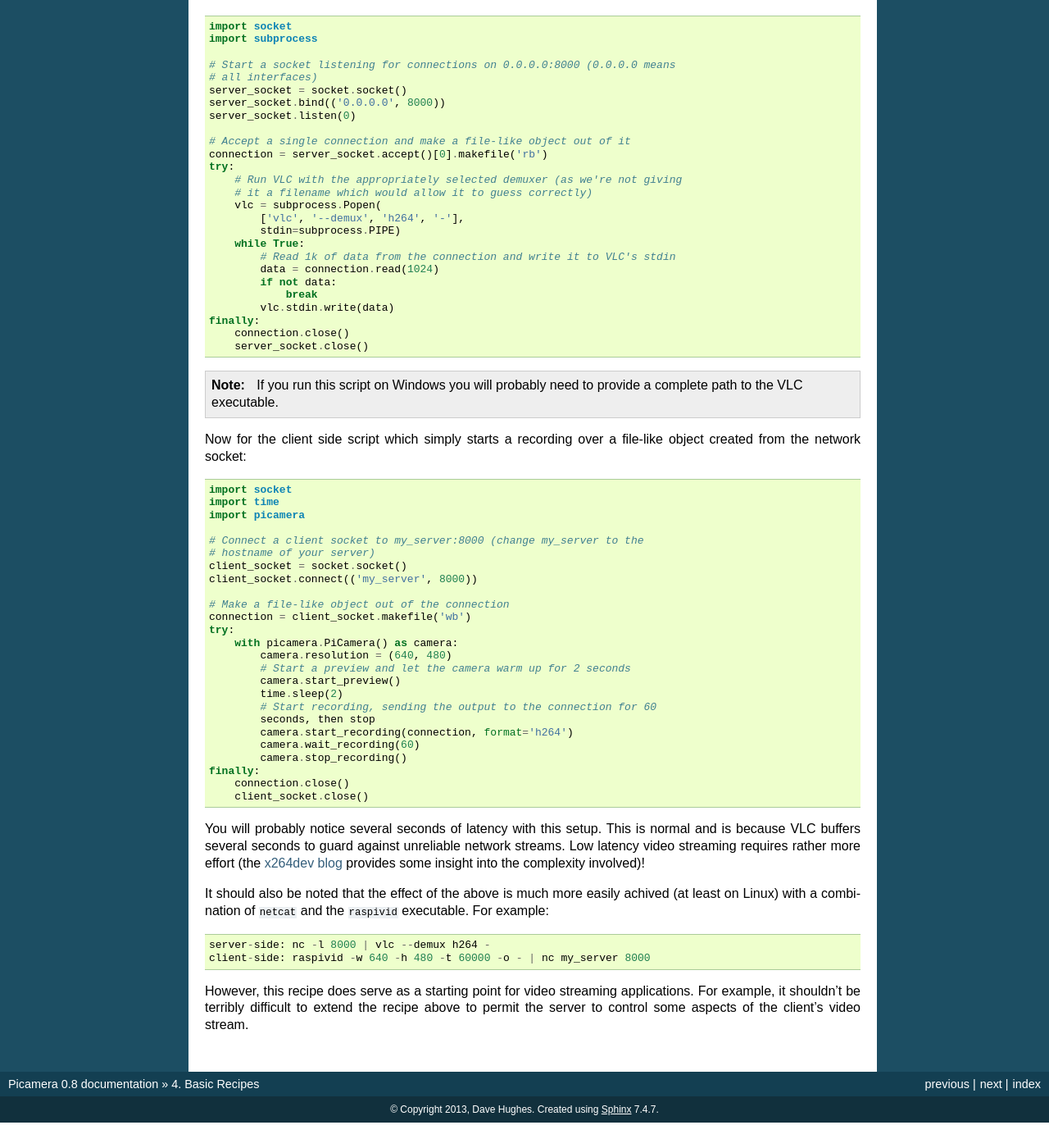
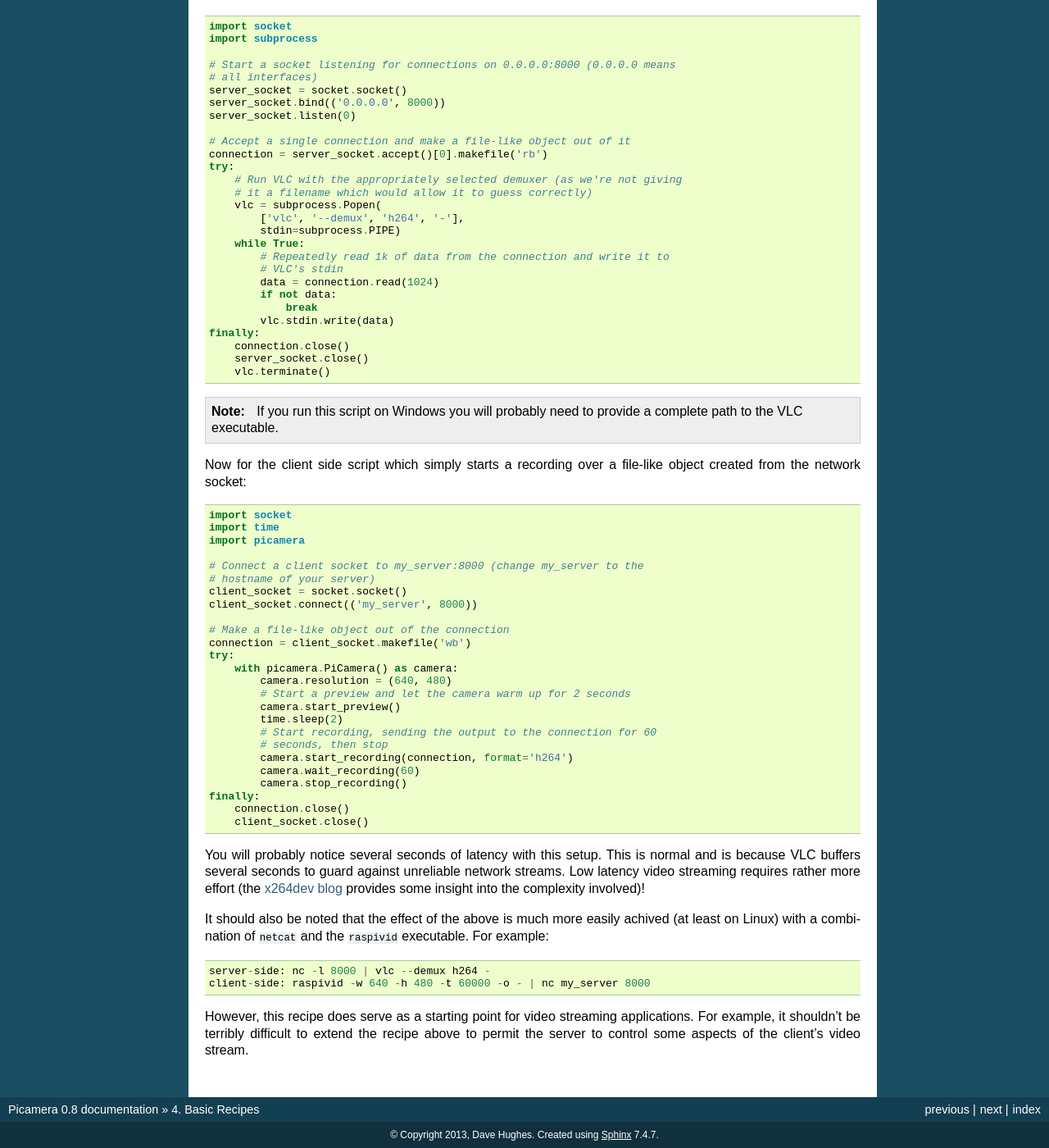
Before and after one commit to waveform80/picamera, a Sphinx documentation site: the page built from docs/recipes1.rst, in a window 1280 px wide and 1400 px high, scrolled down 7269 px. Shown: the whole window at 82% size. Built offline with Sphinx 7.4.7, drawn with Linux system fonts in a browser that asks for light colours; before the commit the page ends 8638 px from its top, so only the background shows below that.

Commit message:
Fix a comment in the video streaming recipe

```diff
--- a/docs/recipes1.rst
+++ b/docs/recipes1.rst
@@ -451,7 +451,8 @@ pipe it to VLC for display::
             ['vlc', '--demux', 'h264', '-'],
             stdin=subprocess.PIPE)
         while True:
-            # Read 1k of data from the connection and write it to VLC's stdin
+            # Repeatedly read 1k of data from the connection and write it to
+            # VLC's stdin
             data = connection.read(1024)
             if not data:
                 break
@@ -459,6 +460,7 @@ pipe it to VLC for display::
     finally:
         connection.close()
         server_socket.close()
+        vlc.terminate()
 
 .. note::
     If you run this script on Windows you will probably need to provide a
@@ -485,7 +487,7 @@ object created from the network socket::
             camera.start_preview()
             time.sleep(2)
             # Start recording, sending the output to the connection for 60
-            seconds, then stop
+            # seconds, then stop
             camera.start_recording(connection, format='h264')
             camera.wait_recording(60)
             camera.stop_recording()
```
